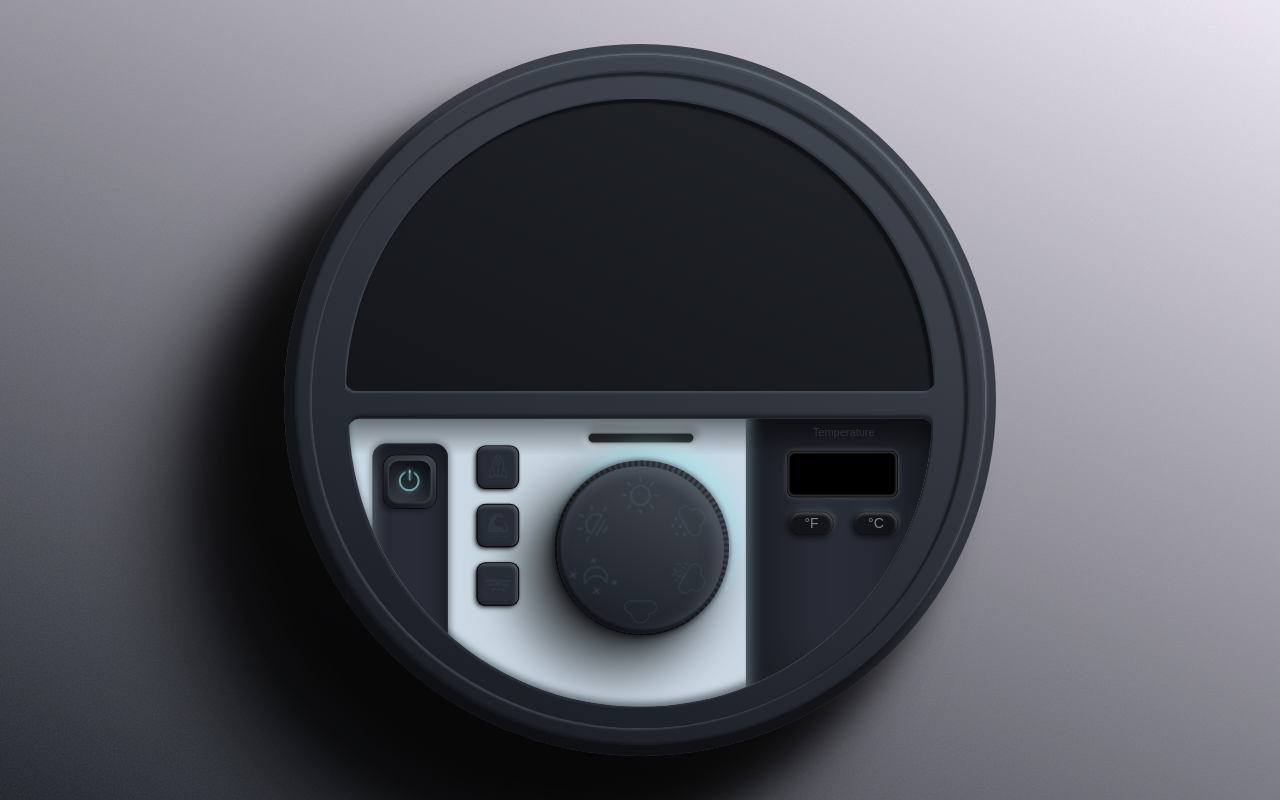
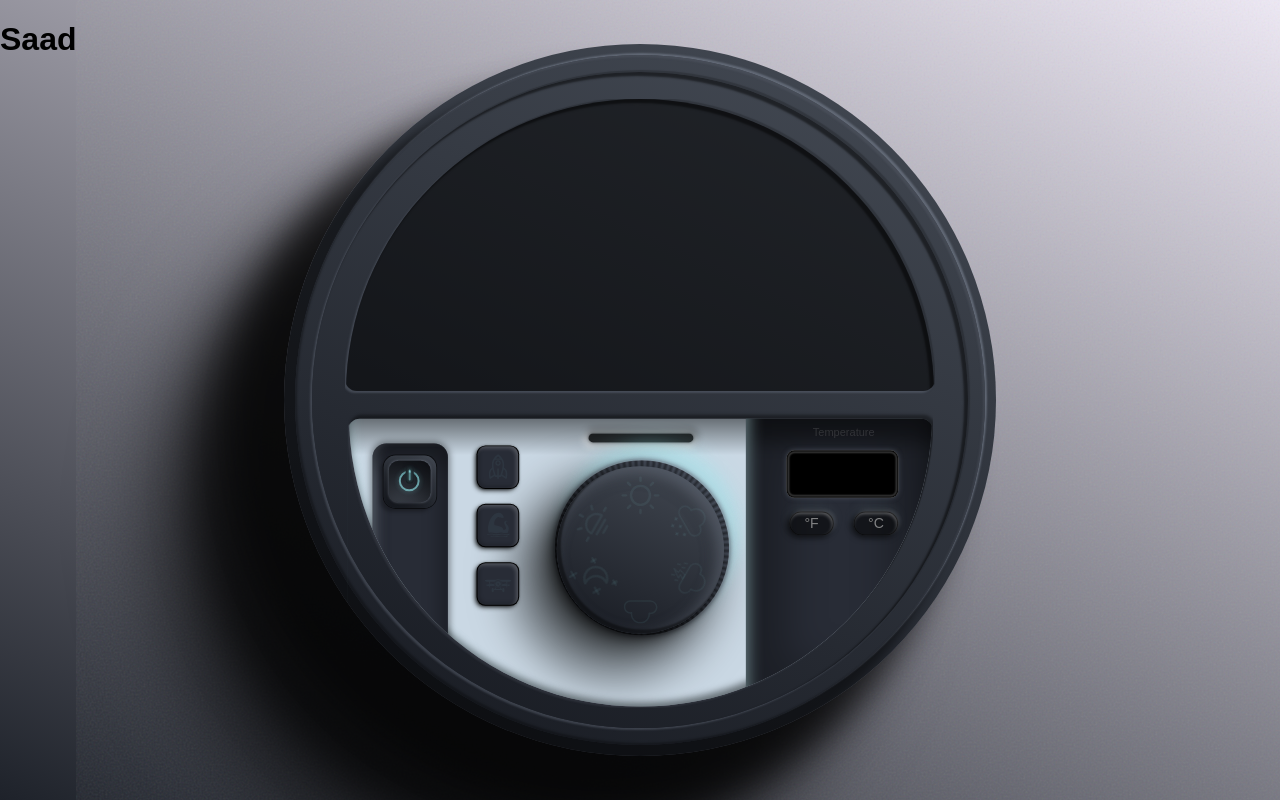
Before and after one commit to datascientist-saad/Clima, a plain HTML site: page public/index.html in a window 1280 px wide. Drawn offline with Linux system fonts and the light colour scheme; a web font is replaced by a local one.

Commit message:
Verifying firebase automated deployment

```diff
--- a/public/index.html
+++ b/public/index.html
@@ -7,6 +7,7 @@
   <link rel="stylesheet" href="style.css">
 </head>
 <body>
+  <h1>Saad</h1>
   <svg id="noise-svg">
     <!-- gives background a bit of texture -->
     <filter id='noiseFilter'>
```
Also changed, not shown: 2 other files.
